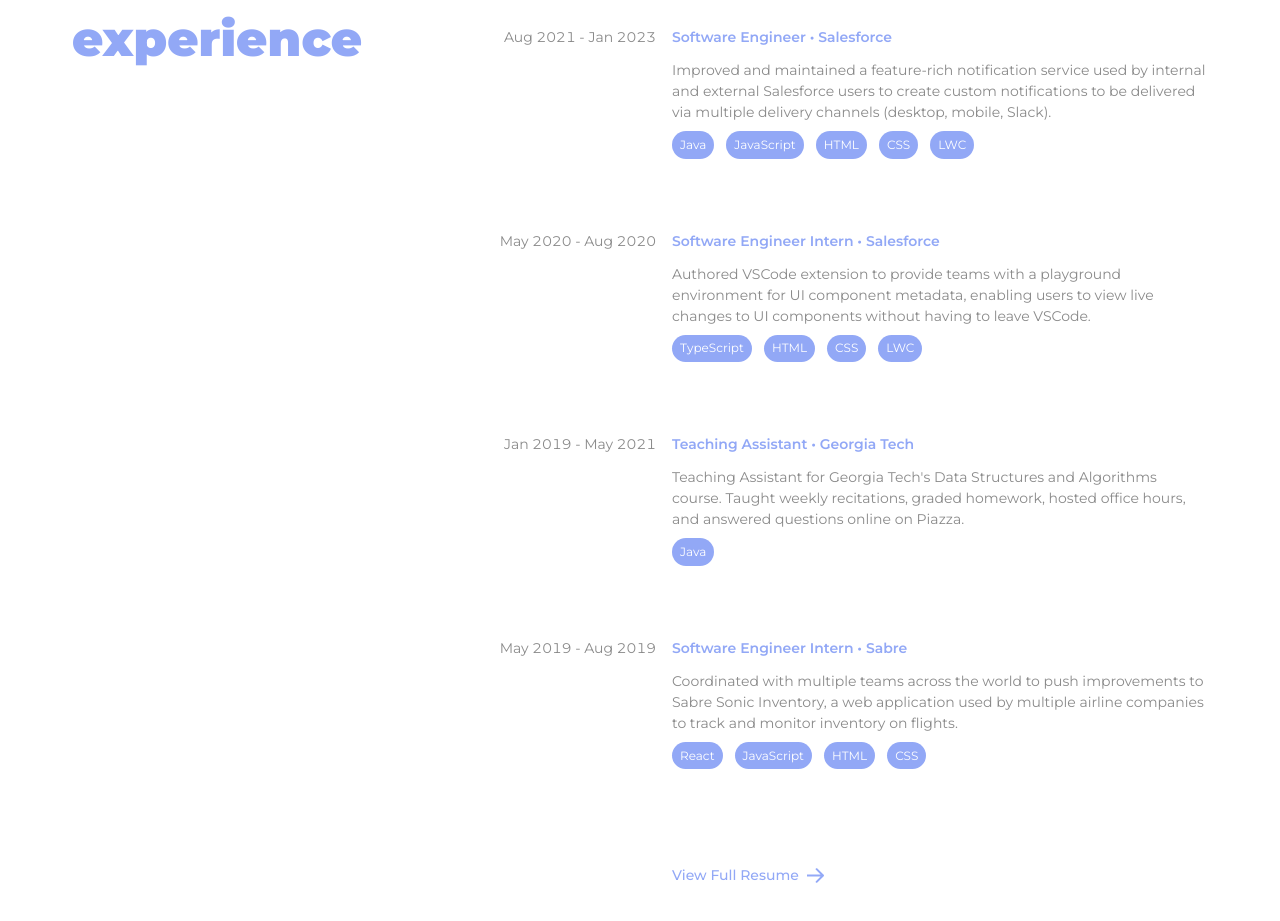
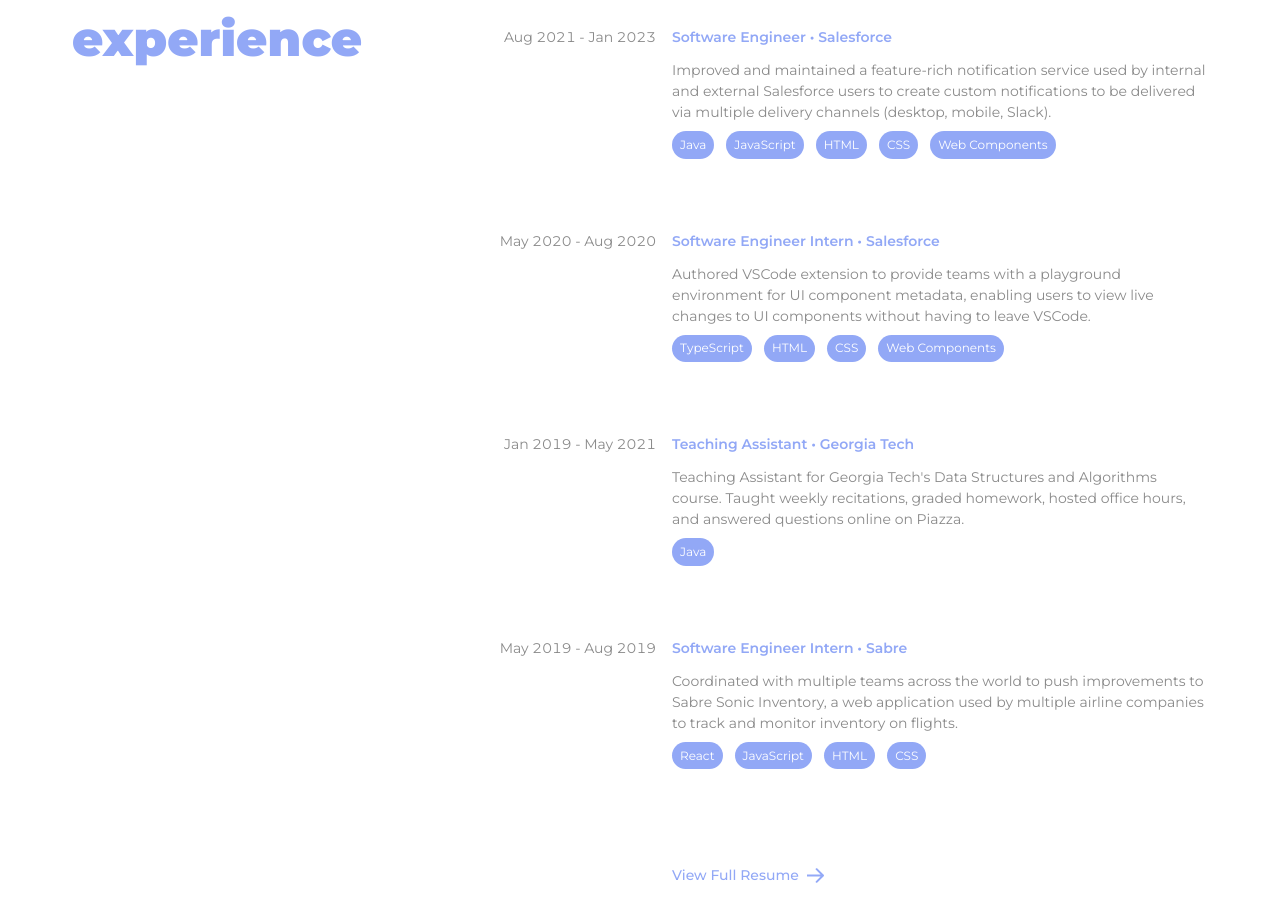
Before and after one commit to ReeceGao/reecegao-website, a website built with Vite: page index.html in a window 1280 px wide. Shown: the part 1749-2670 px from the top of the page. Built offline with nearby package versions, Linux system fonts and the light colour scheme.

Commit message:
changing lwc text

```diff
--- a/index.html
+++ b/index.html
@@ -320,7 +320,7 @@
                                         <span>JavaScript</span>
                                         <span>HTML</span>
                                         <span>CSS</span>
-                                        <span>LWC</span>
+                                        <span>Web Components</span>
                                     </div>
                                 </li>
                                 <li class="salesforce-intern">
@@ -341,7 +341,7 @@
                                         <span>TypeScript</span>
                                         <span>HTML</span>
                                         <span>CSS</span>
-                                        <span>LWC</span>
+                                        <span>Web Components</span>
                                     </div>
                                 </li>
                                 <li class="teaching-assistant">
```
